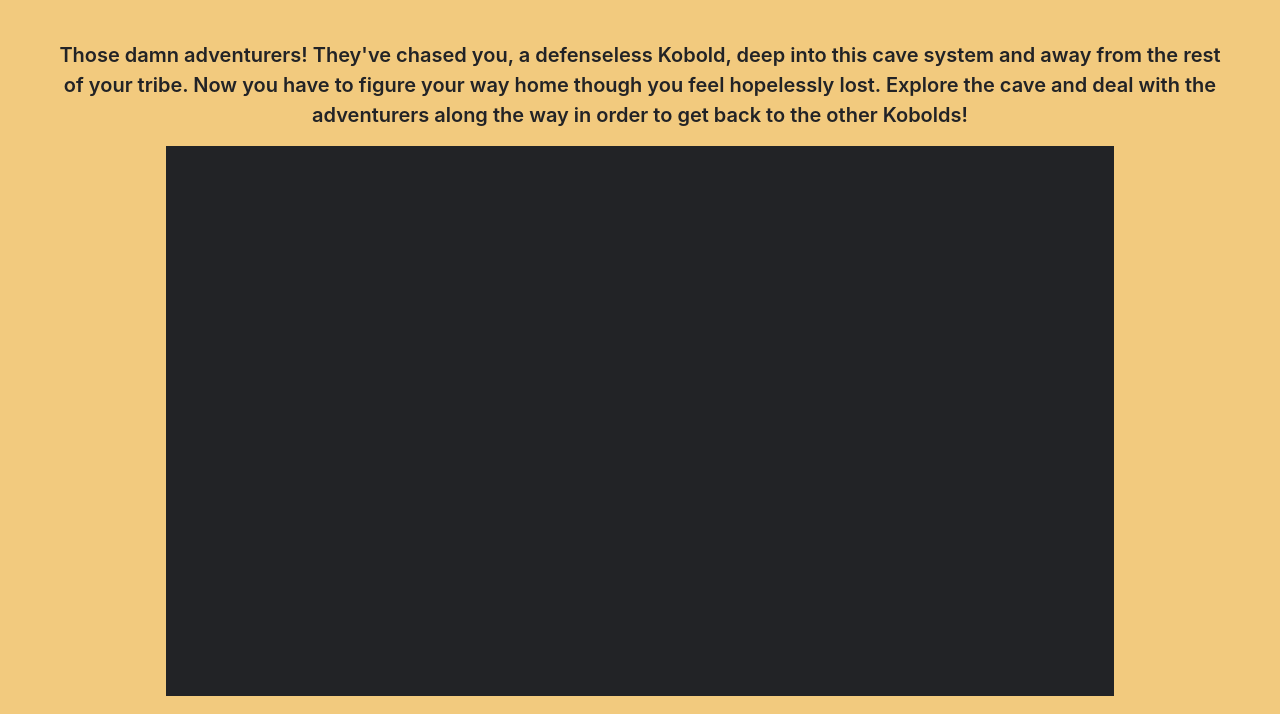
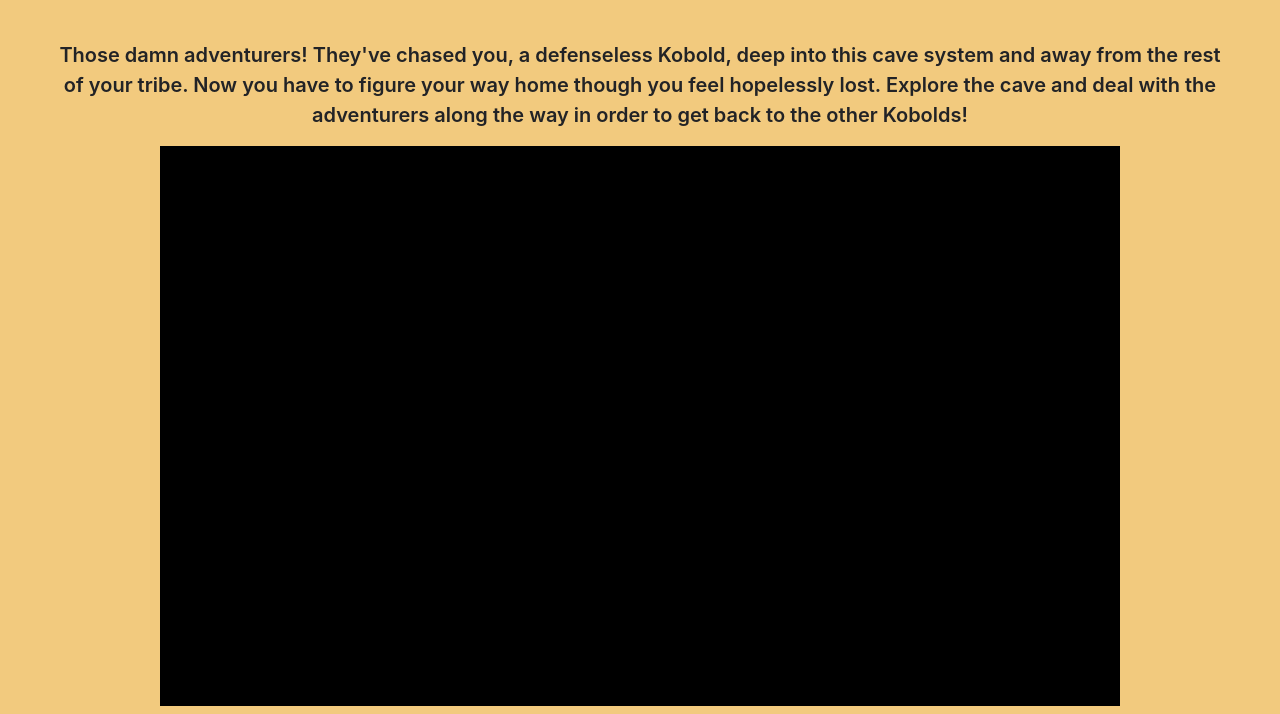
Before and after one commit to melissay94/gradies-grueling-grind, a website built with Parcel: page index.html in a window 1280 px wide. Shown: the part 86-800 px from the top of the page. Built offline with nearby package versions, Linux system fonts and the light colour scheme; a web font is replaced by a local one.

Commit message:
Successfully added Phaser 3 as a dependency using Parcel

```diff
--- a/css/style.css
+++ b/css/style.css
@@ -17,12 +17,12 @@ h1 {
     margin-top: 35px;
 }
 
-canvas {
-    background-color: #222326;
-    width: 80%;
-    height: 550px;
-}
-
 .container-fluid {
     width: 95%;
 }
+
+#gradie-window {
+    background-color: #222326;
+    width: 75vw;
+    height: 70vh;
+}
--- a/index.html
+++ b/index.html
@@ -20,7 +20,7 @@
 <body class="container-fluid">
     <h1>Gradie's Grueling Grind</h1>
     <p class="lead">Those damn adventurers! They've chased you, a defenseless Kobold, deep into this cave system and away from the rest of your tribe. Now you have to figure your way home though you feel hopelessly lost. Explore the cave and deal with the adventurers along the way in order to get back to the other Kobolds!</p>
-    <canvas id="gradie-window">Canvas Games are not supported in this browser.</canvas>
+    <div id="gradie-window"/>
     <footer></footer>
 </body>
 </html>
--- a/js/app.js
+++ b/js/app.js
@@ -1,13 +1,32 @@
+"use strict";
+
+import Phaser from "phaser";
+
 let canvas = null;
-let ctx = null;
+let game = null;
+
 
 document.addEventListener("DOMContentLoaded", () => {
-    setUpCanvas();
+    canvas = document.getElementById("gradie-window");
+    game = new Phaser.Game(phaserConfig());
 });
 
-const setUpCanvas = () => {
-    canvas = document.getElementById("gradie-window");
-    ctx  =game.getContext("2d");
-    game.setAttribute("width", getComputedStyle(game)["width"]);
-    game.setAttribute("height", getComputedStyle(game)["height"]);
-}
+const phaserConfig = () => {
+    return {
+        width: getComputedStyle(canvas)["width"],
+        height: getComputedStyle(canvas)["height"],
+        parent: "gradie-window",
+        title: "Gradie's Grueling Grind",
+        version: "0.0.1",
+        scene: {
+            preload: preload,
+            create: create,
+            update: update
+        },
+        fps: 30
+    };
+};
+
+const preload = () => {};
+const create = () => {};
+const update = () => {};
```
Also changed, not shown: package.json (added, +25 -0 lines), 2 other files.
